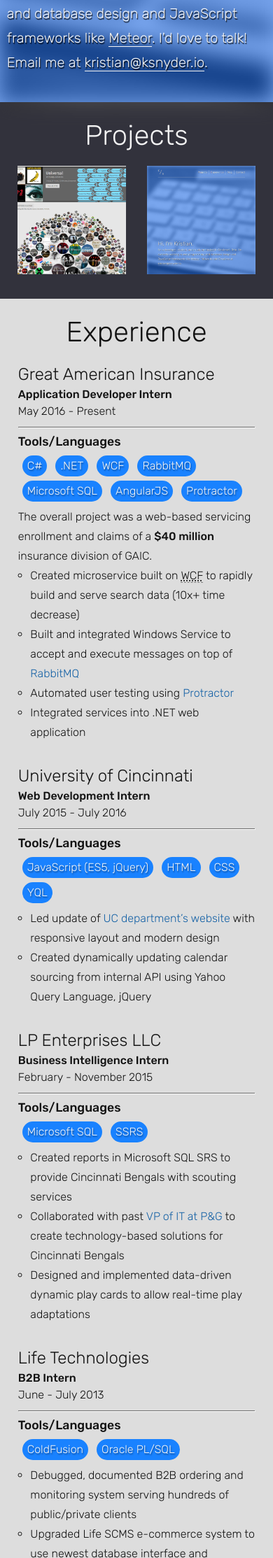
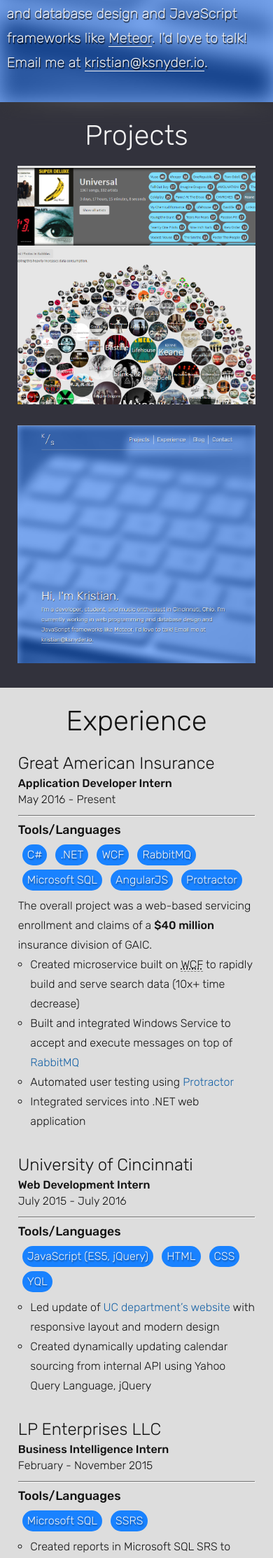
Before and after one commit to snyderks/jekyll-and-kristian, a Jekyll site: the page built from index.html, in a window 390 px wide. Shown: the part 754-2981 px from the top of the page at 70% size. Built offline with Jekyll 4.4.1, drawn with Linux system fonts in a browser that asks for light colours; nearby versions of some CDN libraries.

Commit message:
Prevented projects mouseover on mobile, header doesn't overflow the page on small viewport heights

```diff
--- a/_config.yml
+++ b/_config.yml
@@ -12,7 +12,7 @@
 # Build settings
 markdown: kramdown
 theme: minima
-exclude: [README.md, .gitignore]
+exclude: [README.md, .gitignore, s3_website.yml, Gemfile, Gemfile.lock]
 
 collections:
 - jobs
--- a/_sass/_splash.scss
+++ b/_sass/_splash.scss
@@ -2,6 +2,7 @@
 $image-height: 800px;
 $overlay-color: rgba(20, 110, 255, 0.5);
 $project-header-color: #33C2FF;
+$mobile-header-height: 600px;
 
 .about {
   font-size: $base-font-size * 1.25;
@@ -28,6 +29,15 @@
   height: 100%;
   color: $header-font-color;
   display: flex;
+}
+
+@media(max-height: 600px){
+  .hero-container {
+    height: $mobile-header-height;
+  }
+  .hero-overlay {
+    height: $mobile-header-height;
+  }
 }
 
 .hero-text {
@@ -121,7 +131,7 @@
 
 .project {
   flex: 1 0 33%;
-  max-width: 50%;
+  min-width: 250px;
   align-self: flex-start;
   margin: 15px;
   position: relative;
--- a/js/projects.js
+++ b/js/projects.js
@@ -2,6 +2,7 @@
   'use strict'
   $(document).ready( function () {
     $(".project-text").addClass("project-text-overlay")
+    if( !(/Android|webOS|iPhone|iPad|iPod|BlackBerry|IEMobile|Opera Mini/i.test(navigator.userAgent)) ) {
       $(".project-text").hide()
       $(".project-title, .project-stack").addClass("project-text-shadow")
       $(".project").mouseover( function () {
@@ -11,5 +12,6 @@
         $(this).children(".project-text").fadeOut(500)
         $(this).children(".project-image").removeClass("project-image-blurred")
       })
+    }
   })
 }())
```
Also changed, not shown: _projects/site.md (+1 -1 lines), 1 other file. Lines whose indentation alone changed are shown as unchanged.
